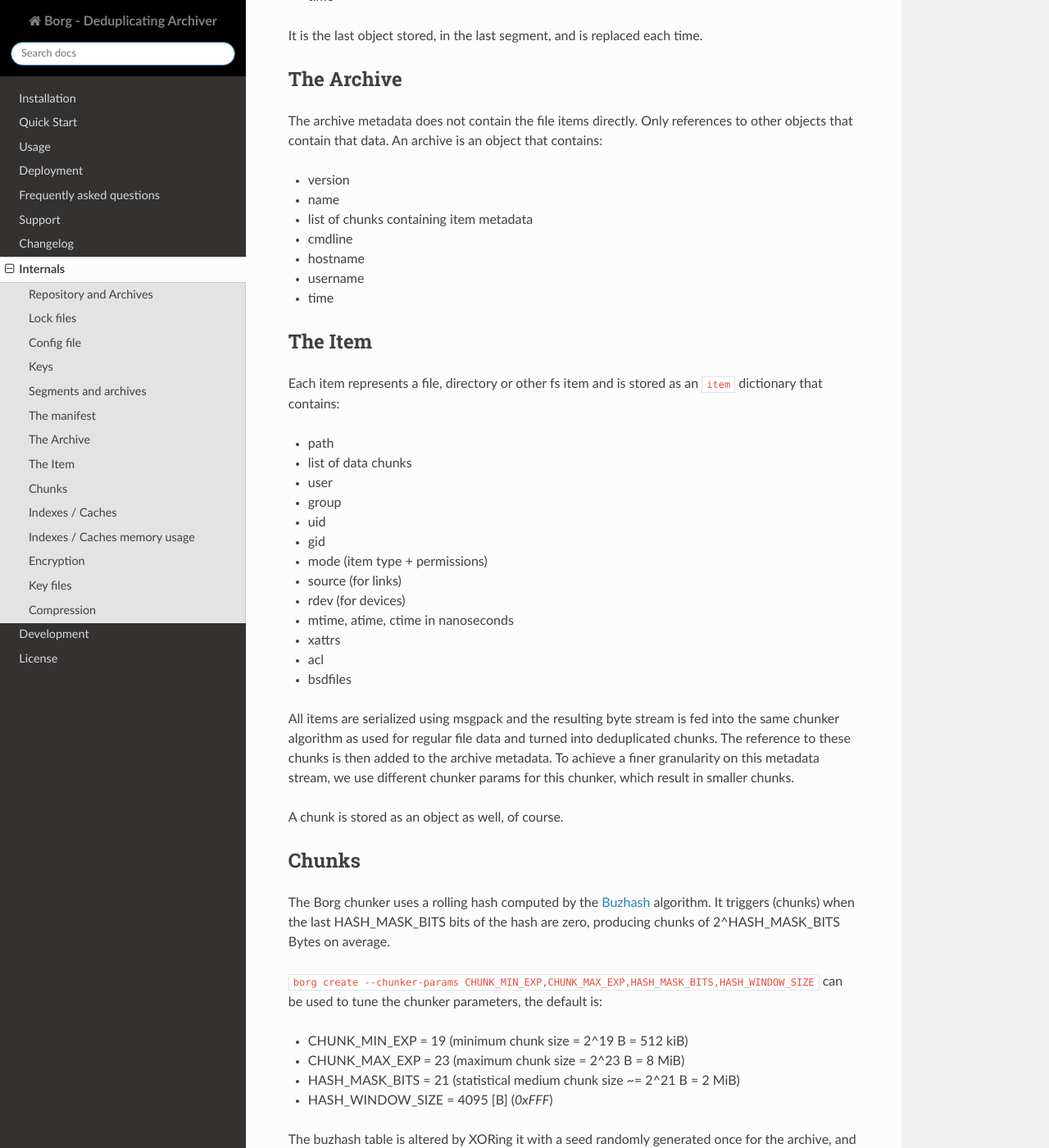
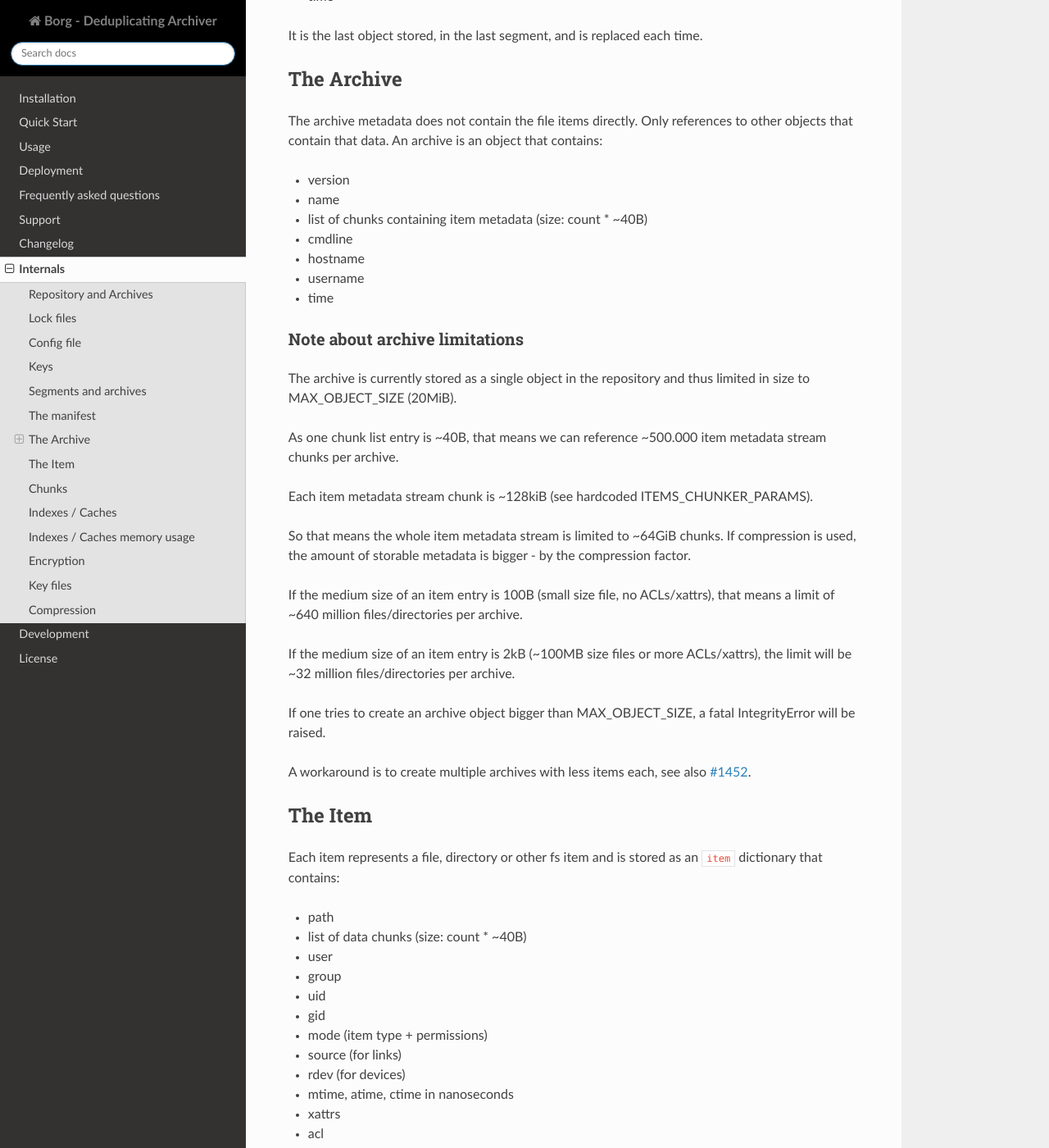
Before and after one commit to borgbackup/borg, a Sphinx documentation site: the page built from docs/internals.rst, in a window 1280 px wide and 1400 px high, scrolled down 2941 px. Shown: the whole window at 82% size. Built offline with Sphinx 7.4.7 and the Read the Docs theme 2.0.0, drawn with Linux system fonts in a browser that asks for light colours; pages that are not in the unit, such as notebooks, are missing from menus; the version number could not be read and is left out.

Commit message:
document archive limitation, #1452

```diff
--- a/docs/internals.rst
+++ b/docs/internals.rst
@@ -160,12 +160,40 @@ object that contains:
 
 * version
 * name
-* list of chunks containing item metadata
+* list of chunks containing item metadata (size: count * ~40B)
 * cmdline
 * hostname
 * username
 * time
 
+.. _archive_limitation:
+
+Note about archive limitations
+~~~~~~~~~~~~~~~~~~~~~~~~~~~~~~
+
+The archive is currently stored as a single object in the repository
+and thus limited in size to MAX_OBJECT_SIZE (20MiB).
+
+As one chunk list entry is ~40B, that means we can reference ~500.000 item
+metadata stream chunks per archive.
+
+Each item metadata stream chunk is ~128kiB (see hardcoded ITEMS_CHUNKER_PARAMS).
+
+So that means the whole item metadata stream is limited to ~64GiB chunks.
+If compression is used, the amount of storable metadata is bigger - by the
+compression factor.
+
+If the medium size of an item entry is 100B (small size file, no ACLs/xattrs),
+that means a limit of ~640 million files/directories per archive.
+
+If the medium size of an item entry is 2kB (~100MB size files or more
+ACLs/xattrs), the limit will be ~32 million files/directories per archive.
+
+If one tries to create an archive object bigger than MAX_OBJECT_SIZE, a fatal
+IntegrityError will be raised.
+
+A workaround is to create multiple archives with less items each, see
+also :issue:`1452`.
 
 The Item
 --------
@@ -174,7 +202,7 @@ Each item represents a file, directory or other fs item and is stored as an
 ``item`` dictionary that contains:
 
 * path
-* list of data chunks
+* list of data chunks (size: count * ~40B)
 * user
 * group
 * uid
```
Also changed, not shown: docs/faq.rst (+11 -0 lines).
